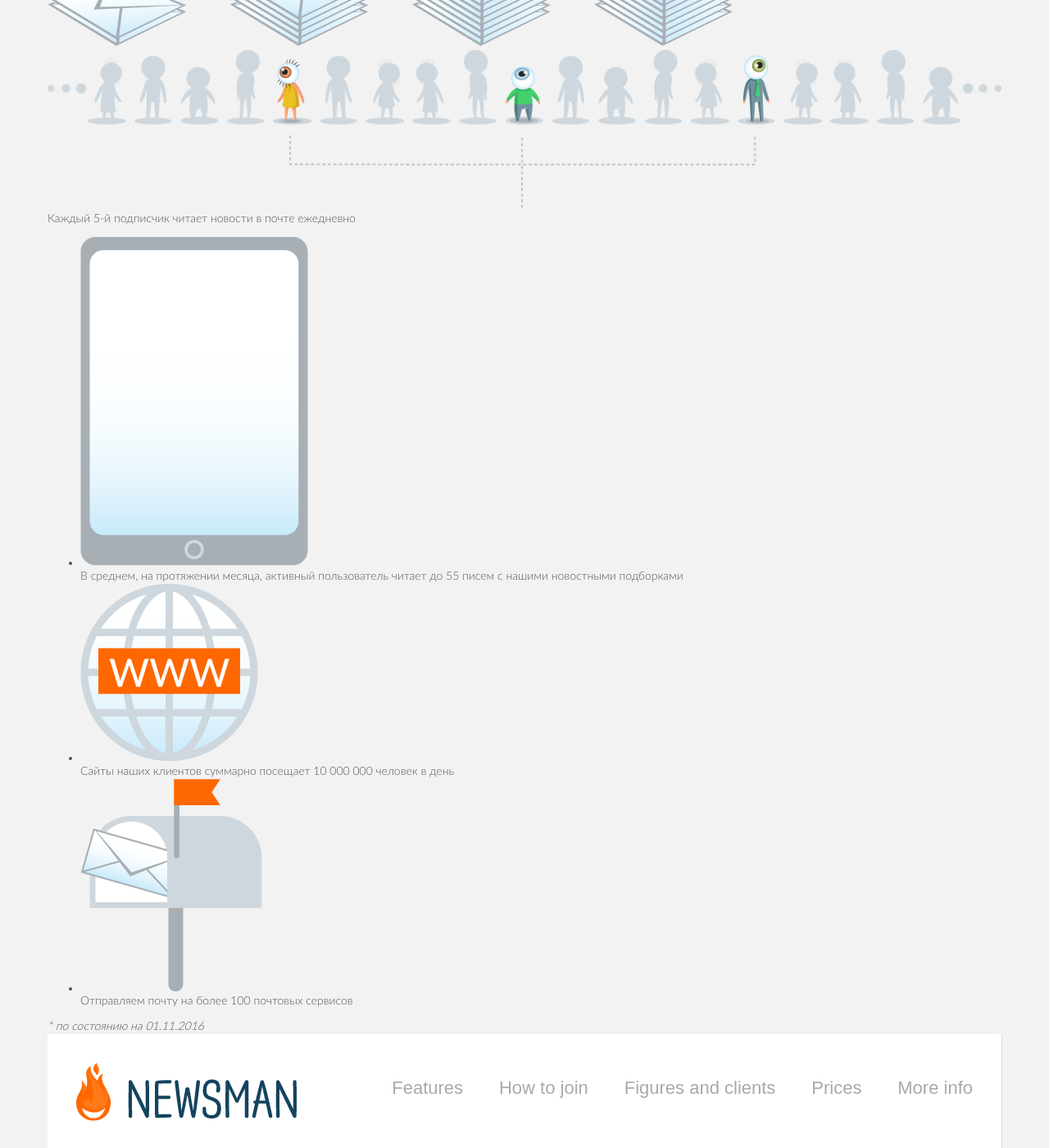
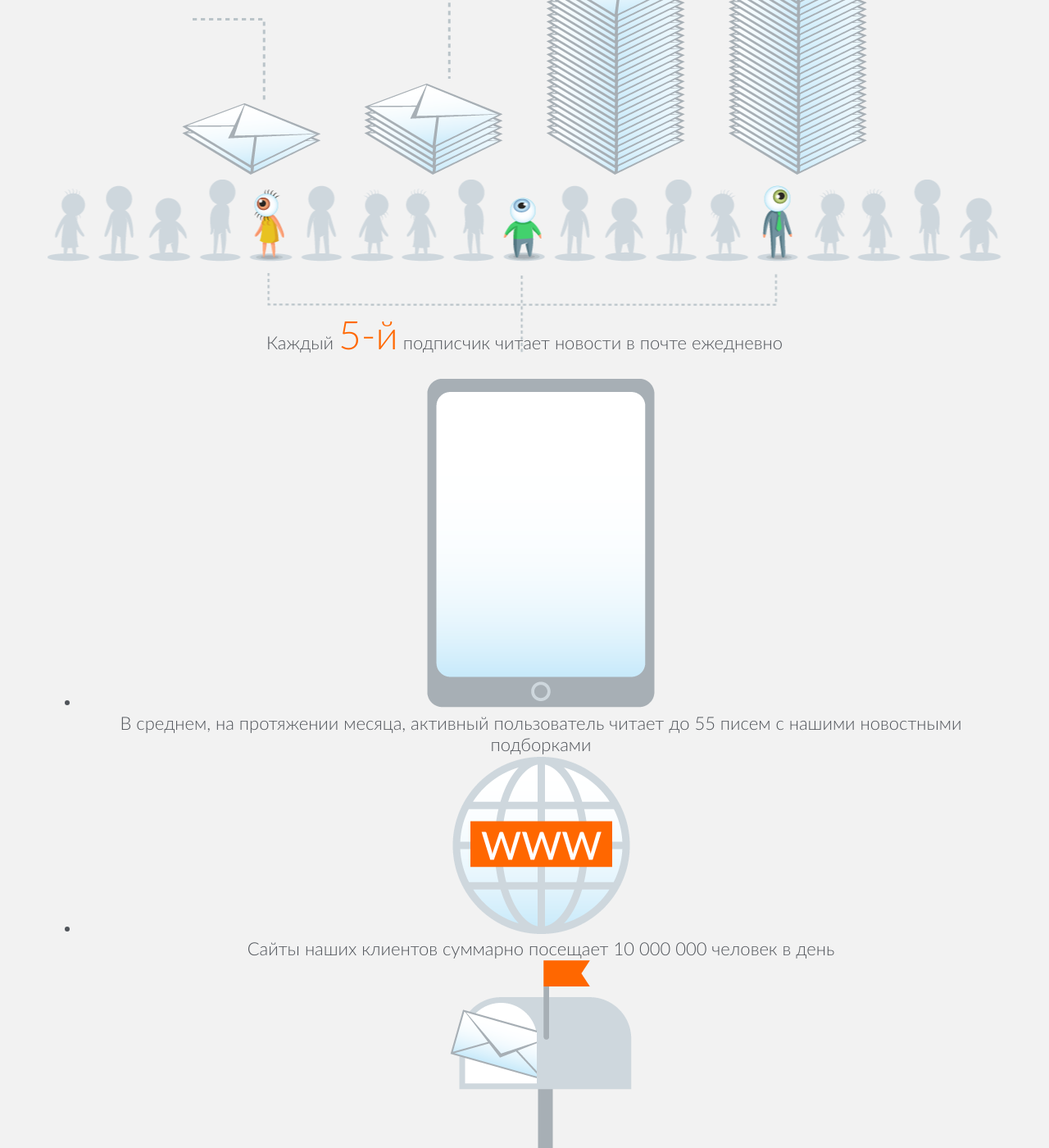
Before and after one commit to rooooster/newsman, a Jekyll site: the page built from _pages/home.md, in a window 1280 px wide and 1400 px high, scrolled down 5298 px. Shown: the whole window at 82% size. Built offline with Jekyll 4.4.1, drawn with Linux system fonts in a browser that asks for light colours.

Commit message:
styling Statistics component

```diff
--- a/_components/FiguresAndClients/style.scss
+++ /dev/null
@@ -1,3 +0,0 @@
-.figures-and-clients {
-
-}
--- a/_components/Landing/index.html
+++ b/_components/Landing/index.html
@@ -91,7 +91,7 @@
         </div>
 
         <div class="landing__btn-wrap">
-            <a href="#" class="landing__btn">Получить доступ</a>
+            <a href="javascript:void(0)" class="landing__btn">Получить доступ</a>
         </div>
 
     </div>
--- a/_components/FiguresAndClients/index.html
+++ b/_components/Statistics/index.html
@@ -1,6 +1,6 @@
-<div class="figures-and-clients">
+<div class="statistics">
 
-    <h2>Figures and clients*</h2>
+    <h2 class="statistics__title">Figures and clients*</h2>
 
     <img src="{{ site.baseurl }}/assets/img/content/newsman-happy.png" alt="...">
 
@@ -13,9 +13,10 @@
 
     <img src="{{ site.baseurl }}/assets/img/content/statistics-mails.png" alt="...">
 
-    <img src="{{ site.baseurl }}/assets/img/content/statistics-customers.png" alt="...">
-
-    <h4>Каждый 5-й подписчик читает новости в почте ежедневно</h4>
+    <div class="statistics__customers">
+        <!-- <img src="{{ site.baseurl }}/assets/img/content/statistics-customers.png" alt="..."> -->
+        <h4>Каждый <span>5-й</span> подписчик читает новости в почте ежедневно</h4>
+    </div>
 
     <ul>
         <li>
--- a/_layouts/home.html
+++ b/_layouts/home.html
@@ -4,6 +4,6 @@
 
 {% include Features/index.html %}
 {% include HowToJoin/index.html %}
-{% include FiguresAndClients/index.html %}
+{% include Statistics/index.html %}
 
 {{ content }}
--- a/_layouts/index.html
+++ b/_layouts/index.html
@@ -1,8 +1,10 @@
 ---
 layout: default
 ---
+
 <style>
-    section.index {font-family:monospace;}
+    section.index {font-family:monospace;padding:40px 0 60px;}
+    section.index h1 {margin:0 auto 1em;}
     section.index figure {background:#ccc;padding:5px;display:inline-block;margin:1em .1em;background-image:repeating-linear-gradient(135deg,rgba(255,255,255,0),rgba(255,255,255,0)4px,rgba(255,255,255,.1)4px,rgba(255,255,255,.1)8px);}
     section.index img {display:block;margin:0 auto 5px;max-width:100%;}
     section.index figcaption {font-size:10px;padding:5px;background:rgba(0,0,0,.1);text-align:center;}
@@ -12,7 +14,7 @@
 
     {{ content }}
 
-    <h3>All project images:</h3>
+    <h1>All project images:</h1>
 
     {% for file in site.static_files %}
         {% if file.path contains 'assets/img' %}
--- a/_scss/main.scss
+++ b/_scss/main.scss
@@ -17,7 +17,7 @@
 @import '_components/Menu/style';
 @import '_components/Features/style';
 @import '_components/HowToJoin/style';
-@import '_components/FiguresAndClients/style';
+@import '_components/Statistics/style';
 @import '_components/Footer/style';
 @import '_components/Social/style';
 @import '_components/Landing/style';
```
Also changed, not shown: _components/Statistics/style.scss (added, +28 -0 lines), _pages/index.md (+2 -2 lines), assets/css/main.css.
